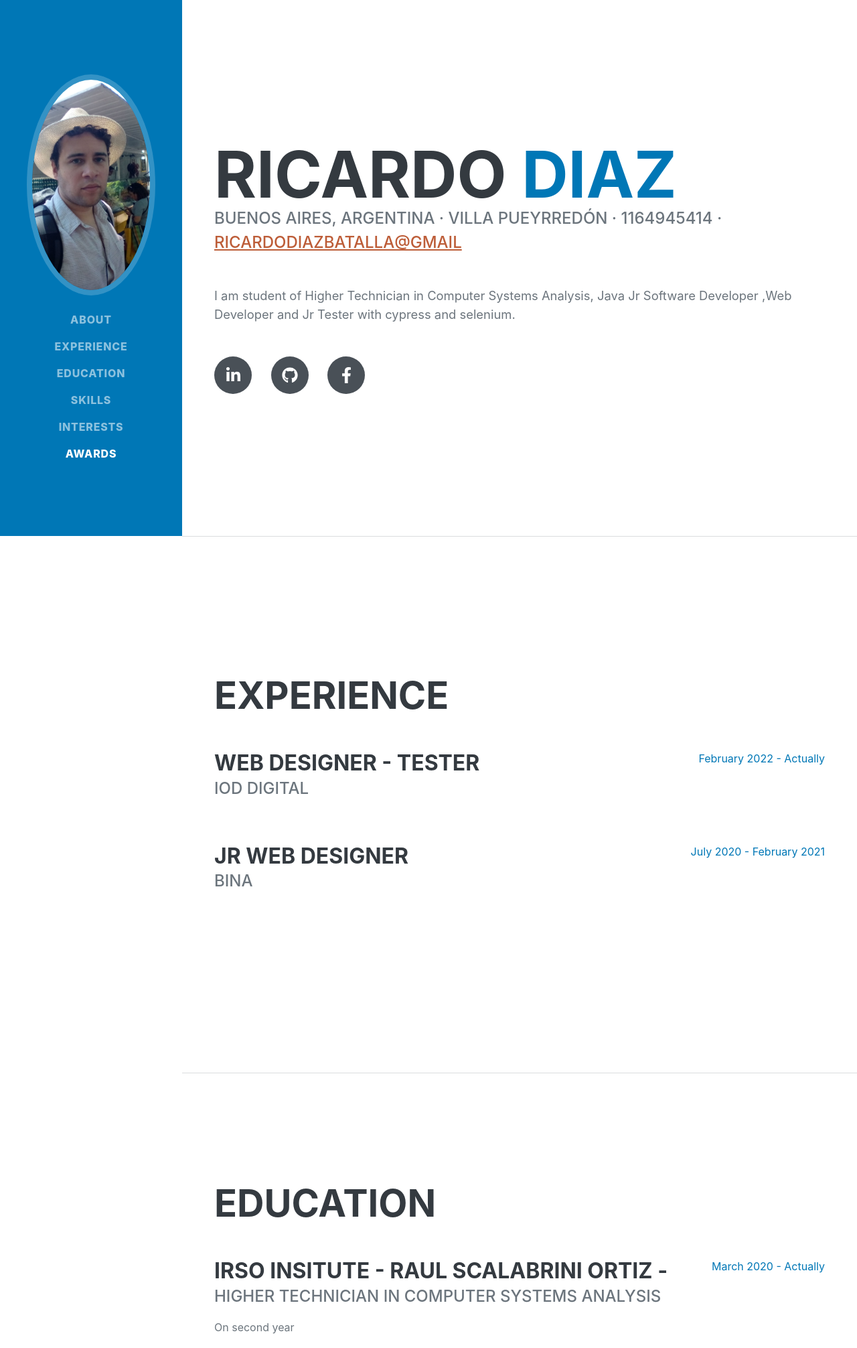
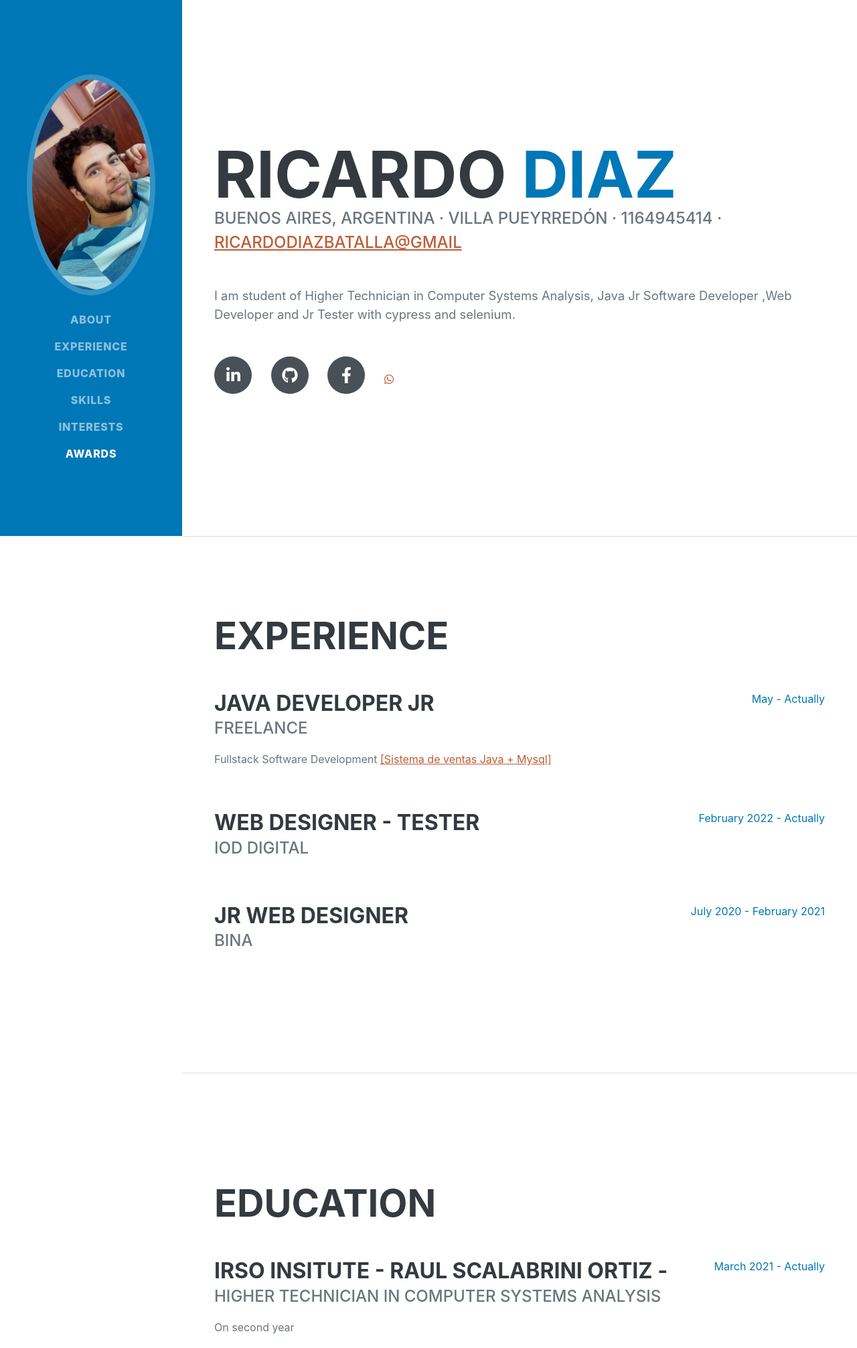
Before and after one commit to RichardDB7/Portfolio.github.io, a website: page index.html in a window 1280 px wide. Shown: the top 2012 px of the page at 67% size. Drawn offline with nearby package versions, Linux system fonts and the light colour scheme; a web font is replaced by a local one.

Commit message:
Update index.html

```diff
--- a/index.html
+++ b/index.html
@@ -20,7 +20,7 @@
         <nav class="navbar navbar-expand-lg navbar-dark bg-primary fixed-top" id="sideNav">
             <a class="navbar-brand js-scroll-trigger" href="#page-top">
                 <span class="d-block d-lg-none">Ricardo Diaz</span>
-                <span class="d-none d-lg-block"><img class="img-fluid img-profile rounded-circle mx-auto mb-2" src="assets/img/img1.jpeg" alt="..." /></span>
+                <span class="d-none d-lg-block"><img class="img-fluid img-profile rounded-circle mx-auto mb-2" src="assets/img/Ricardo.jpeg" alt="..." /></span>
             </a>
             <button class="navbar-toggler" type="button" data-bs-toggle="collapse" data-bs-target="#navbarResponsive" aria-controls="navbarResponsive" aria-expanded="false" aria-label="Toggle navigation"><span class="navbar-toggler-icon"></span></button>
             <div class="collapse navbar-collapse" id="navbarResponsive">
@@ -52,6 +52,7 @@
                         <a class="social-icon" href="https://www.linkedin.com/in/ricardo-diaz-15186b1b8/" target="_blank"><i class="fab fa-linkedin-in"></i></a>
                         <a class="social-icon" href="https://github.com/RichardDB7"><i class="fab fa-github" target="_blank"></i></a>
                         <a class="social-icon"  href="https://www.facebook.com/belluski.diaz" target="_blank"><i class="fab fa-facebook-f"></i></a>
+                        <a href="https://wa.me/5491164945414" target="_blank"><i class="fab fa-whatsapp"></i></a>
                     </div>
                 </div>
             </section>
@@ -60,6 +61,16 @@
             <section class="resume-section" id="experience">
                 <div class="resume-section-content">
                     <h2 class="mb-5">Experience</h2>
+
+                    <div class="d-flex flex-column flex-md-row justify-content-between mb-5">
+                        <div class="flex-grow-1">
+                            <h3 class="mb-0">Java Developer Jr</h3>
+                            <div class="subheading mb-3">Freelance</div>
+                            Fullstack Software Development <a href="https://github.com/RichardDB7/SistemaDeVentas/blob/main/README.md">[Sistema de ventas Java + Mysql]</a>
+                            <p></p>
+                        </div>
+                        <div class="flex-shrink-0"><span class="text-primary">May - Actually</span></div>
+                    </div>
 
                     <div class="d-flex flex-column flex-md-row justify-content-between mb-5">
                         <div class="flex-grow-1">
@@ -93,7 +104,7 @@
                             <div>On second year</div>
                             <p></p>
                         </div>
-                        <div class="flex-shrink-0"><span class="text-primary">March 2020 - Actually</span></div>
+                        <div class="flex-shrink-0"><span class="text-primary">March 2021 - Actually</span></div>
                     </div>
                     <div class="d-flex flex-column flex-md-row justify-content-between">
                         <div class="flex-grow-1">
@@ -120,6 +131,9 @@
                     <h2 class="mb-5">Skills</h2>
                     <div class="subheading mb-3">Programming Languages & Tools</div>
                     <ul class="list-inline dev-icons">
+                        <a href="https://www.cprogramming.com/" target="_blank"> <img src="https://github.com/maxiluna/maxiluna/blob/main/c-logo.svg" alt="c" width="40" height="40"/> </a>
+                        <a href="https://www.oracle.com/ar/java/technologies/javase/javase-jdk8-downloads.html" target="_blank"> <img src="https://github.com/maxiluna/maxiluna/blob/main/java-logo.svg" alt="python" width="40" height="40"/> </a>
+                        <a href="https://www.microsoft.com/es-ar/download/details.aspx?id=30653" target="_blank"> <img src="https://github.com/maxiluna/maxiluna/blob/main/net-logo.svg" alt="net" width="40" height="40"/> </a>
                         <li class="list-inline-item"><i class="fab fa-html5"></i></li>
                         <li class="list-inline-item"><i class="fab fa-css3-alt"></i></li>
                         <li class="list-inline-item"><i class="fab fa-js-square"></i></li>
```
